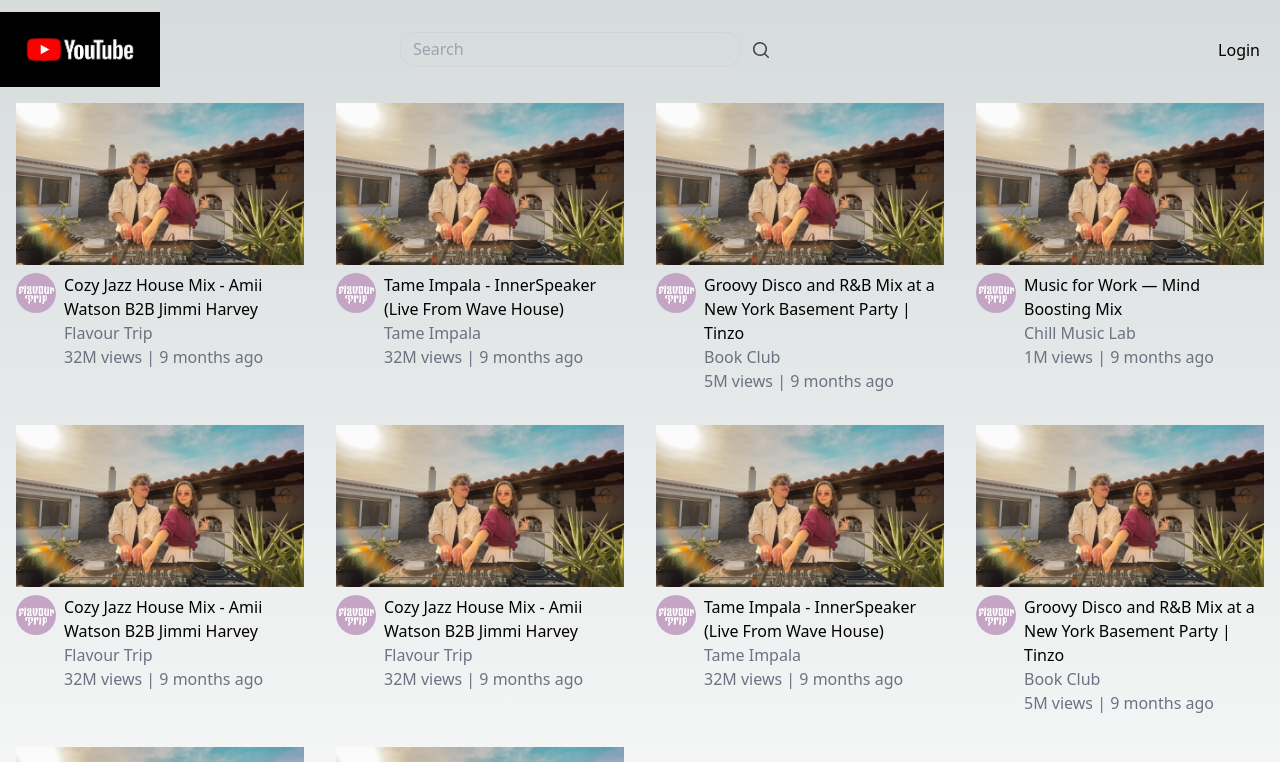
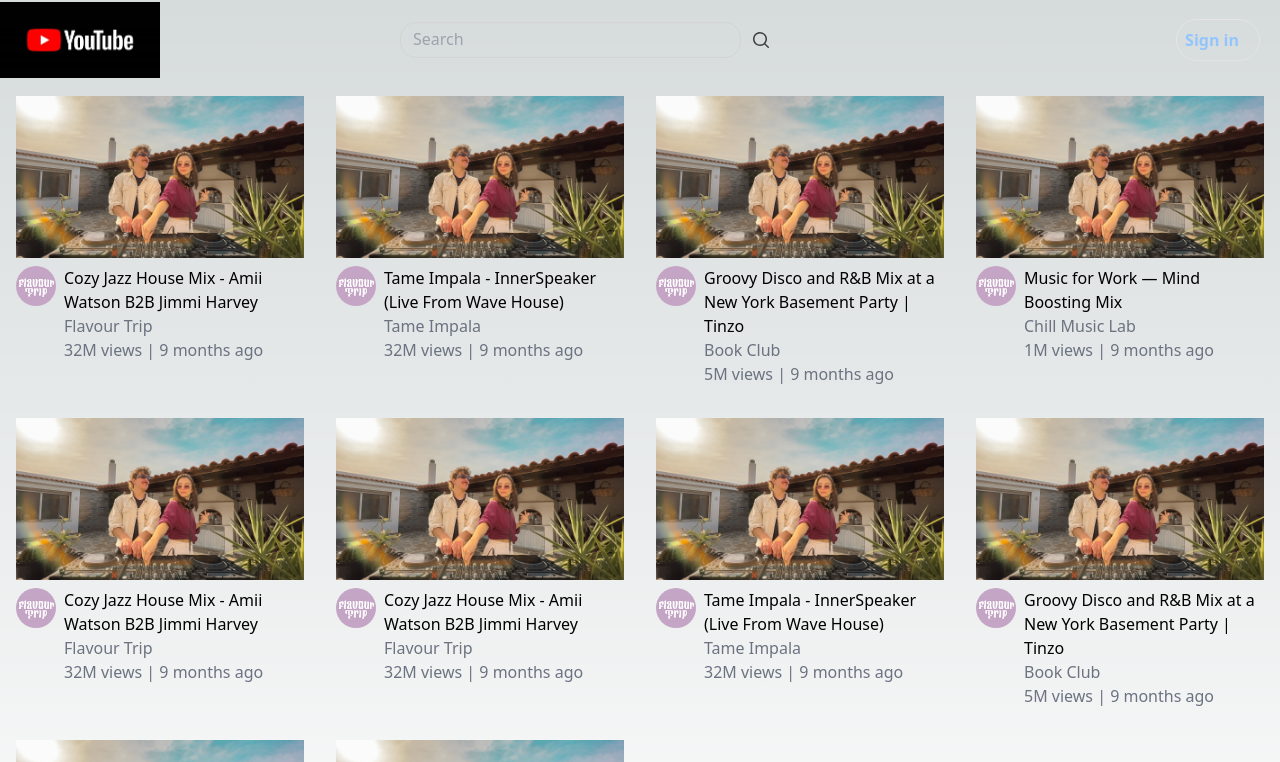
Before and after one commit to sohjag/youtube-tailwind-clone, a Next.js app: page / in a window 1280 px wide. Shown: the top 762 px of the page. Built offline with nearby package versions, Linux system fonts and the light colour scheme.

Commit message:
added signIn button

```diff
--- a/src/components/Appbar.tsx
+++ b/src/components/Appbar.tsx
@@ -1,12 +1,22 @@
 import { useRouter } from "next/router";
 import { Searchbar } from "./Searchbar";
+import { useState } from "react";
 
 export function Appbar() {
   const router = useRouter();
+  const [isLoggedIn, setIsLoggedIn] = useState(false);
+
+  const handleSignIn = () => {
+    if (isLoggedIn) {
+      setIsLoggedIn(false);
+    } else {
+      setIsLoggedIn(true);
+    }
+  };
   return (
-    <div className="flex justify-between mt-3">
+    <div className="flex justify-between">
       <div
-        className="flex w-40 items-center"
+        className="flex w-40 h-20 items-center"
         onClick={() => {
           router.push("/");
         }}
@@ -16,7 +26,18 @@
       <div className="flex items-center sm:w-2/6 justify-center">
         <Searchbar />
       </div>
-      <div className="flex items-center sm:w-1/6 justify-end pr-5">Login</div>
+      <div className="flex items-center sm:w-1/6 justify-end pr-5">
+        {isLoggedIn ? (
+          <button onClick={handleSignIn}>Logged in</button>
+        ) : (
+          <button
+            className="p-2 flex justify-center border border-solid border-neutral-200 rounded-3xl pr-5 text-blue-300 font-semibold hover:bg-blue-300 hover:bg-opacity-50"
+            onClick={handleSignIn}
+          >
+            Sign in
+          </button>
+        )}
+      </div>
     </div>
   );
 }
```
